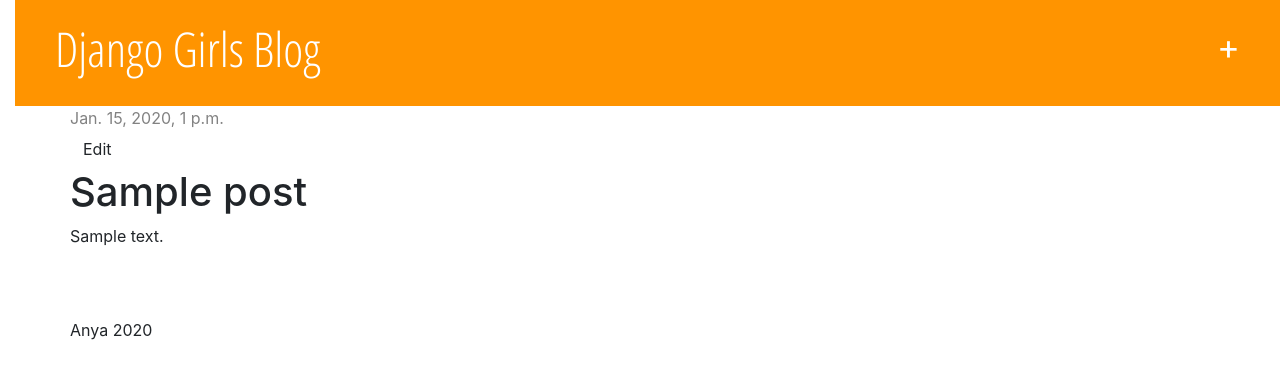
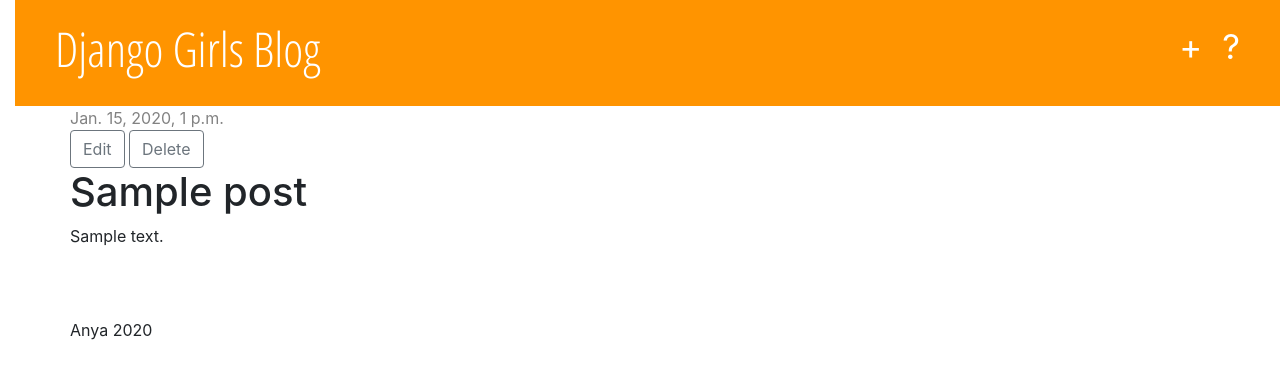
Before and after one commit to thklo/my-first-blog, a Django app: page /post/1/ in a window 1280 px wide. Shown: the top 379 px of the page. Run offline with Django 3.2, Linux system fonts and the light colour scheme; a user stored in the database is signed in; tables that the repository leaves empty hold one stand-in row (values such as "Sample post"); some libraries are stand-ins or nearby versions.

Commit message:
Remove and publish posts

```diff
--- a/blog/templates/blog/base.html
+++ b/blog/templates/blog/base.html
@@ -8,11 +8,14 @@
 		<link href="https://fonts.googleapis.com/css2?family=Open+Sans+Condensed:wght@300&display=swap" rel="stylesheet" type="text/css">
 		<link href="https://fonts.googleapis.com/css2?family=Open+Sans+Condensed:wght@300&family=Oswald&display=swap" rel="stylesheet" type="text/css">
 		<link rel="stylesheet" href="{% static 'css/blog.css' %}">
+		<!-- development version, includes helpful console warnings -->
+		<script src="https://cdn.jsdelivr.net/npm/vue/dist/vue.js"></script>
     </head>
 	<body>
 	    <div class="page-header">
 	        <!-- <a href="{% url 'post_new' %}" class="top-menu">AAAAA</span></a> -->
 	        {% if user.is_authenticated %}
+	        	<a href="{% url 'post_draft_list' %}" class="top-menu"><span class="glyphicon glyphicon-edit">?</span></a>
 	        	<a href="{% url 'post_new' %}" class="top-menu"><span class="glyphicon glyphicon-plus">+</span></a>
 	        {% endif %}
 	        <h1><a href="/">Django Girls Blog</a></h1>
--- a/blog/templates/blog/post_detail.html
+++ b/blog/templates/blog/post_detail.html
@@ -6,9 +6,12 @@
         	<div class="date">
 	            {{ post.published_date }}
 	        </div>
+	        {% else %}
+   				<a class="btn btn-outline-secondary" href="{% url 'post_publish' pk=post.pk %}">Publish</a>
         {% endif %}
         {% if user.is_authenticated %}
-        	<a class="btn btn-default" href="{% url 'post_edit' pk=post.pk %}"><span class="glyphicon glyphicon-pencil">Edit</span></a>
+        	<a class="btn btn-outline-secondary" href="{% url 'post_edit' pk=post.pk %}"><span class="glyphicon glyphicon-pencil">Edit</span></a>
+        	<a class="btn btn-outline-secondary" href="{% url 'post_delete' pk=post.pk %}"><span class="glyphicon glyphicon-pencil">Delete</span></a>
         {% endif %}
         <h1>{{ post.title }}</h1>
         <p>{{ post.text|linebreaksbr }}</p>
--- a/blog/templates/blog/post_edit.html
+++ b/blog/templates/blog/post_edit.html
@@ -5,7 +5,7 @@
 	<h1>Add a new post</h1>
 	<form method="POST" class="post-form">{% csrf_token %}
 		{{ form.as_p }}
-		<button type="submit" class="save btn btn-default">Save</button>
+		<button type="submit" class="btn btn-secondary">Save</button>
 	</form>
 
 {% endblock %}
--- a/blog/urls.py
+++ b/blog/urls.py
@@ -6,4 +6,7 @@
     path('post/<int:pk>/', views.post_detail, name='post_detail'),
     path('post/new/', views.post_new, name='post_new'),
     path('post/<int:pk>/edit/', views.post_edit, name="post_edit"),
+    path('post/<int:pk>/delete/', views.post_delete, name="post_delete"),
+    path('drafts/', views.post_draft_list, name="post_draft_list"),
+    path('post/<pk>/publish/', views.post_publish, name='post_publish'),
 ]
--- a/blog/views.py
+++ b/blog/views.py
@@ -18,7 +18,7 @@
 		if form.is_valid():
 			post = form.save(commit=False)
 			post.author = request.user
-			post.published_date = timezone.now()
+			# post.published_date = timezone.now()
 			post.save()
 			return redirect('post_detail', pk=post.pk)
 	else:
@@ -31,9 +31,23 @@
 		form = PostForm(request.POST, instance=post)
 		if form.is_valid():
 			post.author = request.user
-			post.published_date = timezone.now()
+			# post.published_date = timezone.now()
 			post.save()
 			return redirect('post_detail', pk=post.pk)
 	else:
 		form = PostForm(instance=post)
 	return render(request, 'blog/post_edit.html', {'form': form})
+
+def post_delete(request, pk):
+	post = get_object_or_404(Post, pk=pk)
+	post.delete()
+	return redirect('post_list')
+
+def post_draft_list(request):
+    posts = Post.objects.filter(published_date__isnull=True).order_by('created_date')
+    return render(request, 'blog/post_draft_list.html', {'posts': posts})
+
+def post_publish(request, pk):
+    post = get_object_or_404(Post, pk=pk)
+    post.publish()
+    return redirect('post_detail', pk=pk)
```
Also changed, not shown: blog/templates/blog/post_draft_list.html (added, +11 -0 lines).
